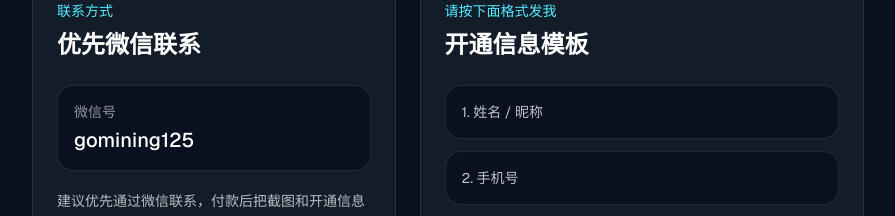
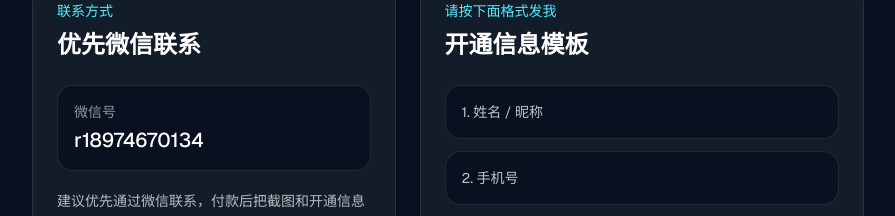
Before and after one commit to renfei15238568276-ship-it/chengjiaobao, a Next.js app: page /contact in a window 1280 px wide. Shown: the part 362-578 px from the top of the page, without its empty margins (192-1087 px from the left). Built offline with nearby package versions, Linux system fonts and the light colour scheme.

Commit message:
Fix contact page WeChat id

```diff
--- a/src/app/contact/page.tsx
+++ b/src/app/contact/page.tsx
@@ -16,7 +16,7 @@ export default function ContactPage() {
             <h2 className="mt-2 text-2xl font-semibold">优先微信联系</h2>
             <div className="mt-6 rounded-2xl border border-white/10 bg-slate-950/55 px-4 py-4">
               <p className="text-sm text-white/55">微信号</p>
-              <p className="mt-1 text-xl font-medium">gomining125</p>
+              <p className="mt-1 text-xl font-medium">r18974670134</p>
             </div>
             <p className="mt-4 text-sm leading-7 text-white/70">
               建议优先通过微信联系，付款后把截图和开通信息发过来，我会尽快核对并处理。
```
